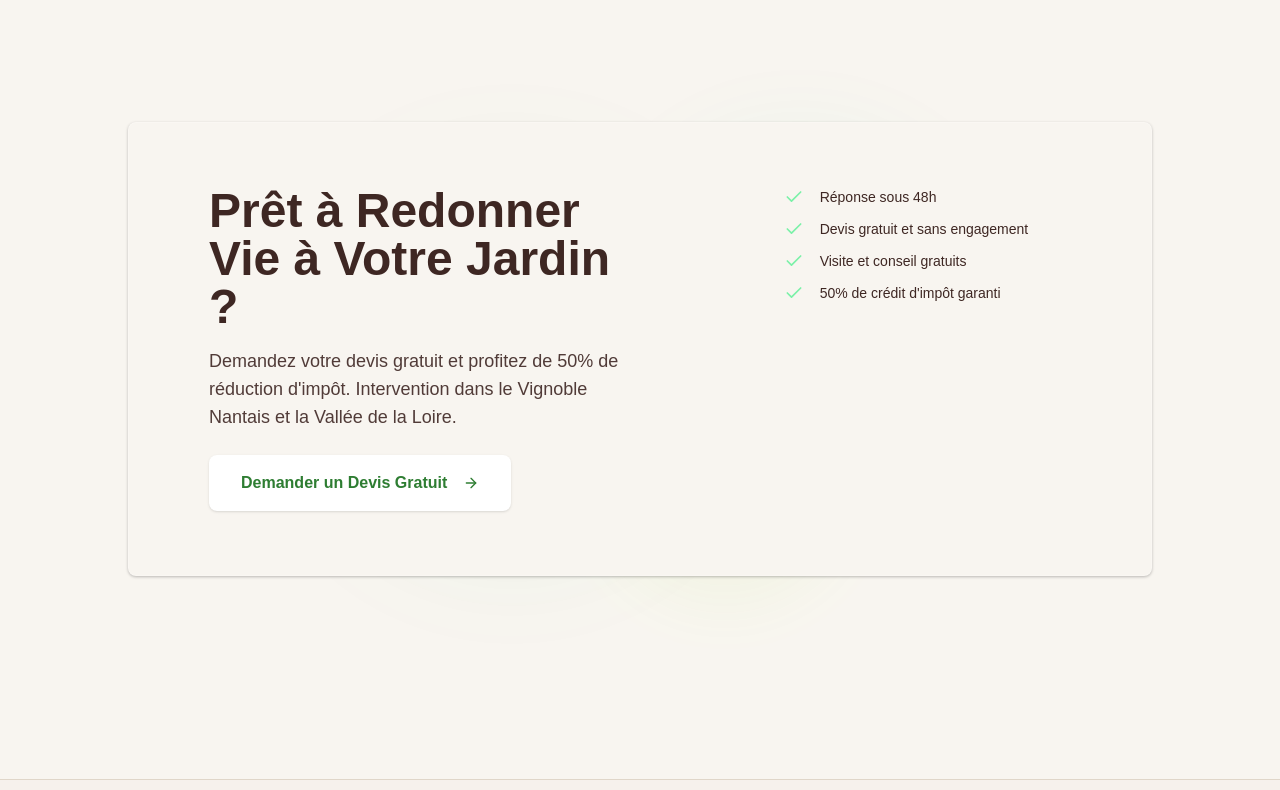
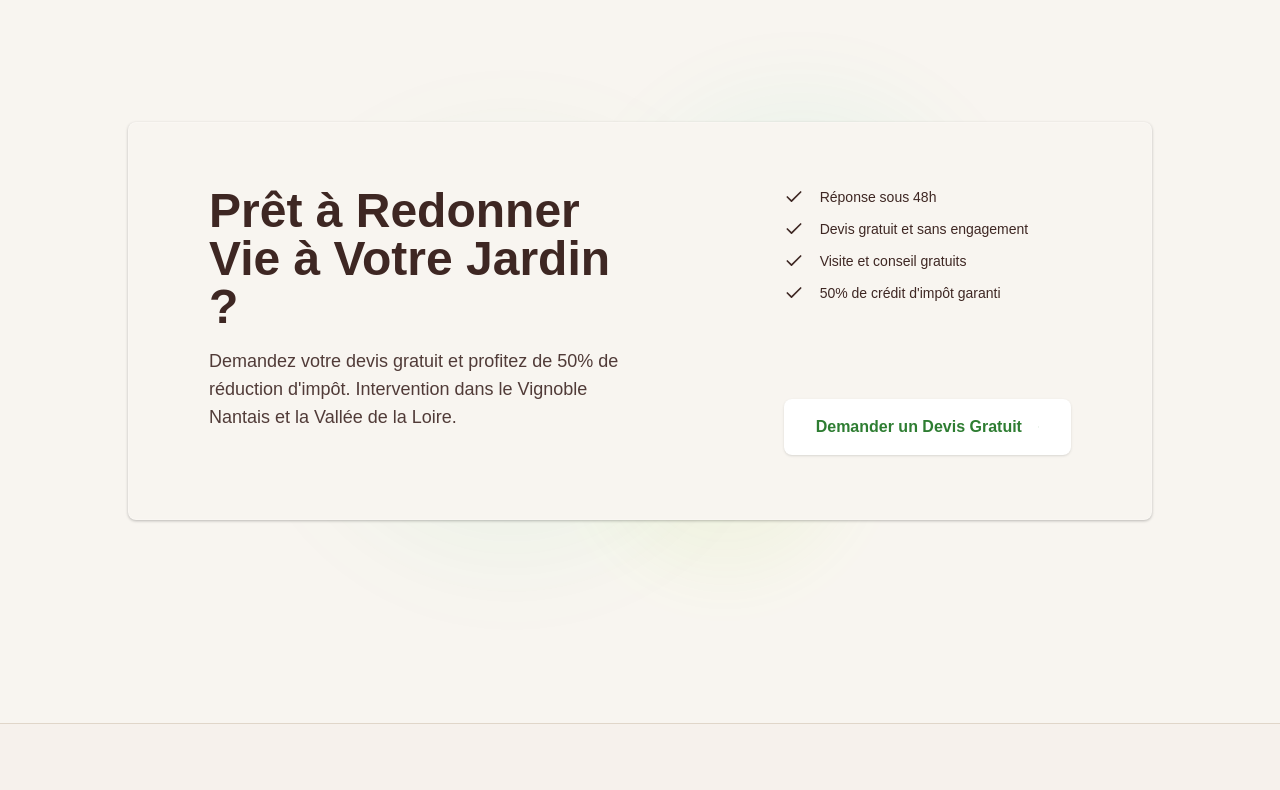
Before and after one commit to CinquinAndy/nature-paysage-laheux, a Next.js app: page / in a window 1280 px wide. Shown: the part 9580-10370 px from the top of the page. Built offline with nearby package versions, Linux system fonts and the light colour scheme.

Commit message:
feat: cta postion

```diff
--- a/src/components/ui/cta-shader.tsx
+++ b/src/components/ui/cta-shader.tsx
@@ -37,28 +37,33 @@ export function CtaShader({
 			<EnhancedShaderBackground variant={shaderVariant} colors={shaderColors} />
 
 			{/* Content */}
-			<div className="relative z-10 container mx-auto">
-				<div className="flex justify-center">
+			<div className="relative z-10 container mx-auto ">
+				<div className="flex justify-center ">
 					<div className="max-w-5xl">
-						<div className="flex flex-col items-start justify-between gap-8 rounded-lg bg-background backdrop-blur-md border border-white/20 px-6 py-10 md:flex-row lg:px-20 lg:py-16 shadow-2xl">
-							<div className="md:w-1/2">
+						<div
+							className="flex flex-col items-start justify-between gap-8 rounded-lg bg-background backdrop-blur-md
+						 border border-white/20 px-6 py-10 md:flex-row lg:px-20 lg:py-16 shadow-2xl h-full"
+						>
+							<div className="md:w-1/2 h-full">
 								<h4 className="mb-4 text-3xl sm:text-4xl md:text-5xl font-bold text-foreground">{title}</h4>
 								<p className="text-foreground/90 text-lg mb-6">{description}</p>
-								<Button className="bg-white hover:bg-white/90 text-primary font-semibold " size="lg" asChild>
-									<Link href={buttonUrl}>
-										{buttonText} <ArrowRight className="ml-2 size-4" />
-									</Link>
-								</Button>
 							</div>
-							<div className="md:w-1/3">
+							<div className="md:w-1/3 h-full flex flex-col justify-between ">
 								<ul className="flex flex-col space-y-3 text-sm font-medium">
 									{items.map(item => (
 										<li className="flex items-center text-foreground" key={item}>
-											<Check className="mr-4 size-5 flex-shrink-0 text-green-300" />
+											<Check className="mr-4 size-5 flex-shrink-0 text-foreground" />
 											{item}
 										</li>
 									))}
 								</ul>
+								<div className="flex flex-col w-full h-full justify-end">
+									<Button className="bg-white hover:bg-white/90 text-primary font-semibold " size="lg" asChild>
+										<Link href={buttonUrl}>
+											{buttonText} <ArrowRight className="ml-2 size-4" />
+										</Link>
+									</Button>
+								</div>
 							</div>
 						</div>
 					</div>
```
